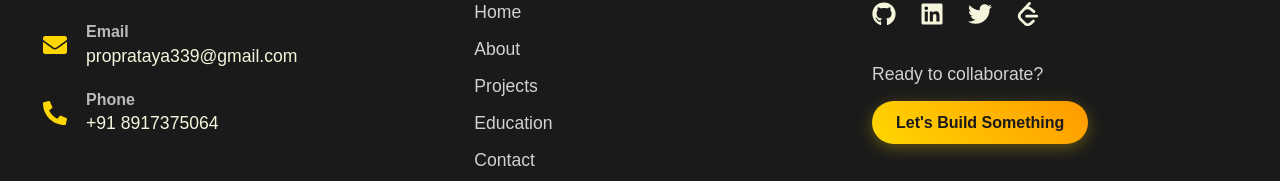
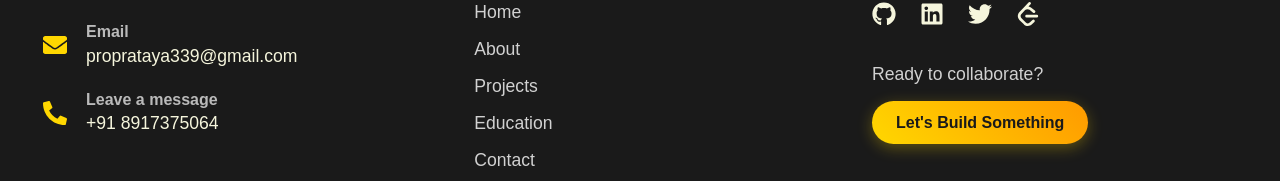
Before and after one commit to PratayaSilla/prataya-portfolio, a React (Vite) app: page / in a window 1280 px wide. Shown: the part 3674-3855 px from the top of the page. Built offline with nearby package versions, Linux system fonts and the light colour scheme; a web font is replaced by a local one.

Commit message:
Minor changes

```diff
--- a/src/components/About/AboutSection.css
+++ b/src/components/About/AboutSection.css
@@ -110,13 +110,12 @@
     padding: 0 10px;
   }
 
-  /* Color Classes (matches hero section) */
   .yellow { color: #ffd700; }
   .teal { color: #4ecdc4; }
   .pink { color: #f8a5c2; }
   .orange { color: #ff6347; }
 
-  /* Glow Effects */
+
   .about-text span {
     transition: text-shadow 0.3s ease;
   }
@@ -125,7 +124,7 @@
     text-shadow: 0 0 8px currentColor;
   }
 
-  /* Responsive Adjustments */
+
   @media (max-width: 768px) {
     .about-section {
       padding: 5rem 1.5rem;
--- a/src/components/FooterContact/FooterContact.jsx
+++ b/src/components/FooterContact/FooterContact.jsx
@@ -23,7 +23,7 @@ const FooterContact = () => {
           <div className="contact-method">
             <FaPhoneAlt className="contact-icon" />
             <div>
-              <h3>Phone</h3>
+              <h3>Leave a message</h3>
               <a href="tel:+918917375064">+91 8917375064</a>
             </div>
           </div>
```
